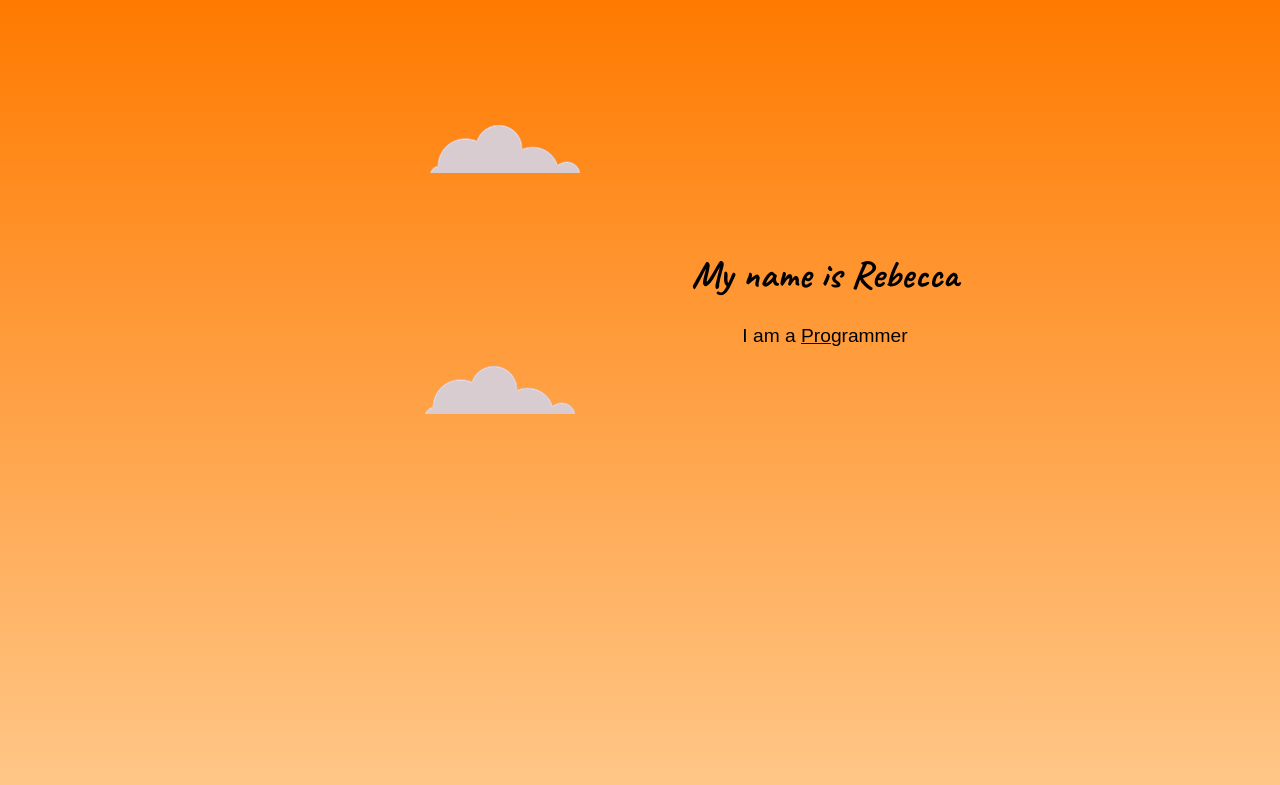
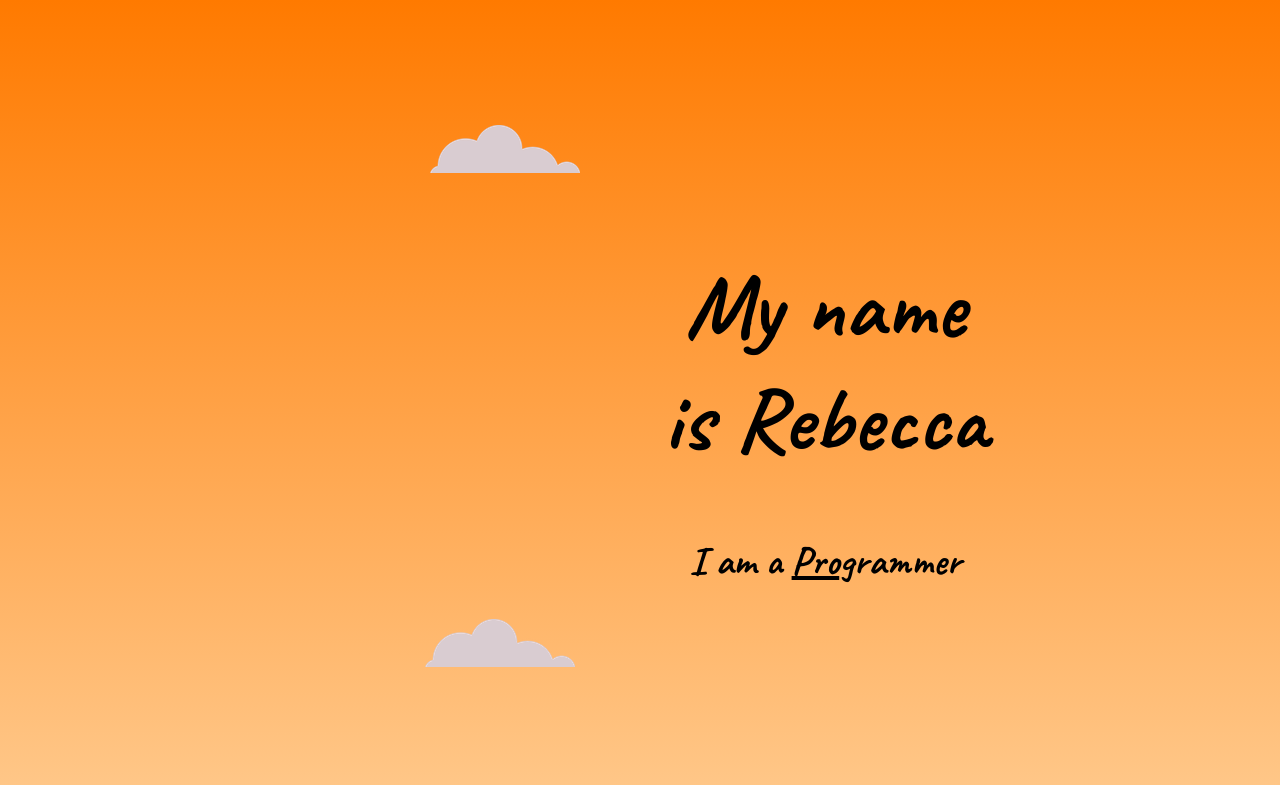
Before and after one commit to fIoof/CSS-Main, a plain HTML site: page 1st Website folder/index.html in a window 1280 px wide. Shown: the top 785 px of the page. Drawn offline with Linux system fonts and the light colour scheme.

Commit message:
edits to sizing

```diff
--- a/1st Website folder/index.html
+++ b/1st Website folder/index.html
@@ -11,9 +11,8 @@
 </head>
 <body>
 <div class="Top-container">
-    <h1 class="heading">My name is Rebecca</h1>
-    <p class="heading">I am a <span class="pro">Pro</span>grammer</p>
-
+    <h1 class="heading"><span>My name is Rebecca</span></h1>
+    <h2 class="heading">I am a <span class="pro">Pro</span>grammer</h2>
     <img class="mountain" src="Images/mountain.png" alt="mountain-img">
     <img class="cloud-2" src="Images/cloud.png" alt="cloud-2-img">
     <img class="cloud-1" src="Images/cloud.png" alt="cloud-1-img">
--- a/1st Website folder/styles.css
+++ b/1st Website folder/styles.css
@@ -12,7 +12,7 @@ body {
     margin: 0px;
     text-align: center;
     font-family: 'Caveat', cursive;
-    font-size: larger;
+    font-size: 2em;
 
 }
 head{
@@ -23,9 +23,12 @@ head{
 .Bottom-container{
 }
 h1{
-
+    font-size: 5.625rem;
     font-family: Caveat;
     margin-top: 100px;
+}
+h2{
+    font-size: 2.5rem;
 }
 p{
     font-family: Arial;
```
